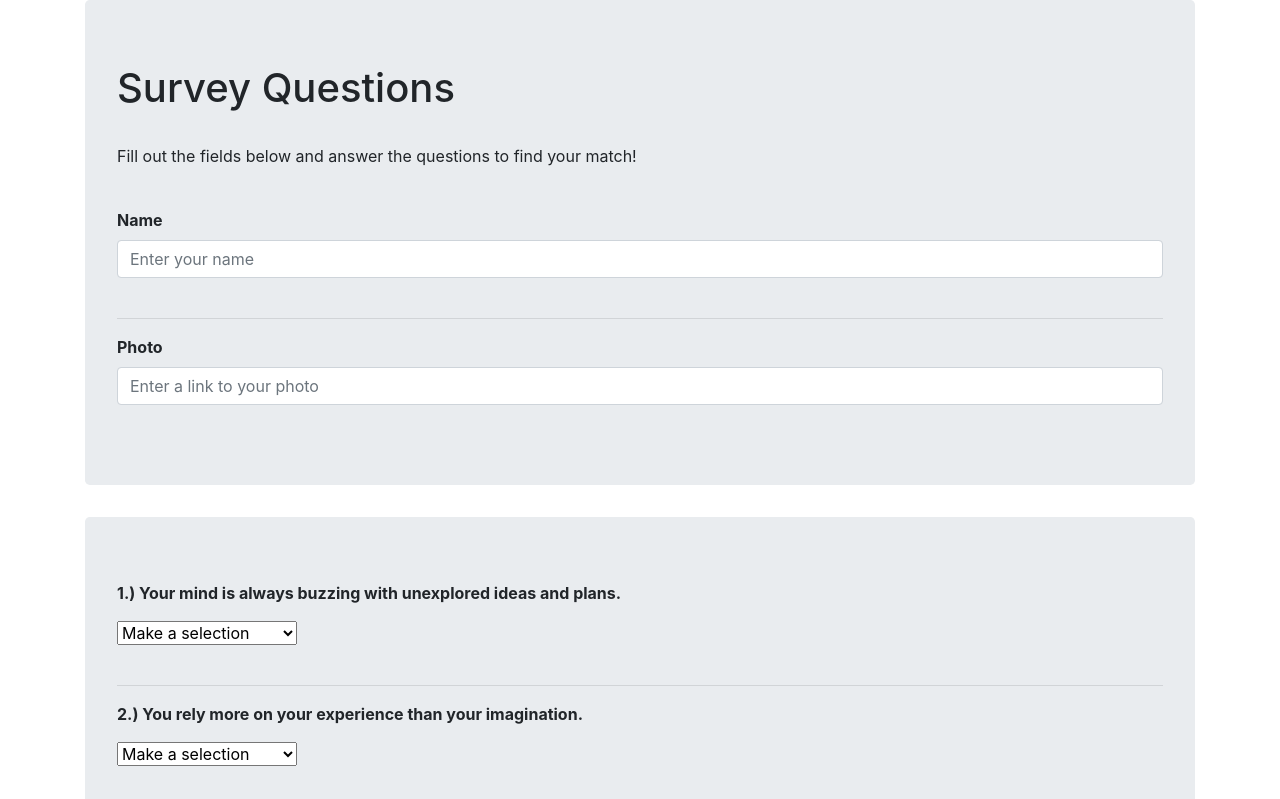
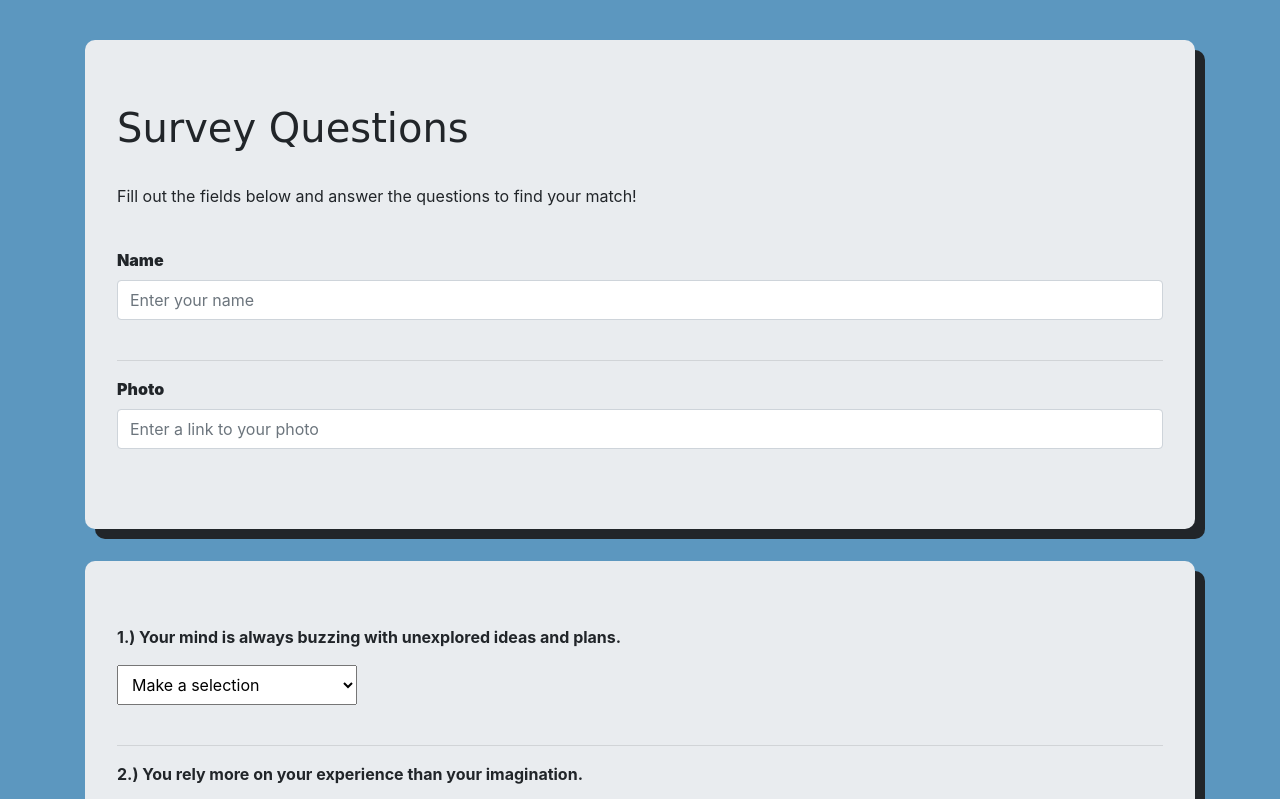
Before and after one commit to rlacon/FriendFinder, a website: page app/public/survey.html in a window 1280 px wide. Shown: the top 799 px of the page. Drawn offline with nearby package versions, Linux system fonts and the light colour scheme; a web font is replaced by a local one.

Commit message:
App will display name of friend user has matched with in modal upon clicking submit. Updated styling

```diff
--- /dev/null
+++ b/app/public/style.css
@@ -0,0 +1,46 @@
+body {
+    background-color: 	#5C97BF;
+    background-repeat: no-repeat;
+    background-attachment: fixed;
+}
+
+label {
+    font-weight: bold;
+
+}
+
+h1 {
+    font-family: 'Baloo Chettan', cursive;
+}
+
+.top {
+    margin-top: 40px;
+}
+
+.jumbotron {
+    border-radius: 10px;
+    box-shadow: 10px 10px;
+}
+
+.form-control {
+    height: 40px;
+}
+
+.chosen-select {
+    font-weight: normal;
+}
+
+option {
+    font-weight: bold;
+}
+
+select {
+    padding-left: 10px;
+    height: 40px;
+    width: 240px;
+}
+
+.btn-block {
+    height: 60px;
+    border: none;
+}
--- a/app/public/survey.html
+++ b/app/public/survey.html
@@ -9,12 +9,18 @@
     <link rel="stylesheet" href="https://stackpath.bootstrapcdn.com/font-awesome/4.7.0/css/font-awesome.min.css">
     <script src="https://code.jquery.com/jquery.js"></script>
     <script src="https://cdnjs.cloudflare.com/ajax/libs/twitter-bootstrap/4.3.1/js/bootstrap.bundle.min.js"></script>
+    <link rel="stylesheet" type="text/css" href="style.css">
+    <link href="https://fonts.googleapis.com/css?family=Baloo+Chettan&display=swap" rel="stylesheet">
+    <!-- Media Query -->
+    <meta name="viewport" content="width=device-width, initial-scale=1, shrink-to-fit=no">
+
+
 
 </head>
 
 <body>
 
-    <div class="container">
+    <div class="container top">
         <div class="jumbotron">
             <h1>Survey Questions</h1>
             <br>
@@ -44,6 +50,7 @@
                     <option value="4">4</option>
                     <option value="5">5 (Strongly Agree)</option>
                 </select>
+
                 <br><br>
                 <hr>
 
@@ -179,9 +186,8 @@
                                 <span aria-hidden="true">&times;</span>
                             </button>
                         </div>
-                        <div class="modal-body">
-                            ...
-                        </div>
+                        <div id="match-name"></div>
+                        <div id="match-img"></div>
                         <div class="modal-footer">
                             <button type="button" class="btn btn-secondary" data-dismiss="modal">Close</button>
                             <button type="button" class="btn btn-primary">Save changes</button>
@@ -189,11 +195,11 @@
                     </div>
                 </div>
             </div>
+            <br><br>
+            <a href="/api/friends" class="stretched-link">API Table Link</a><span style="color: lightslategray;"> |
+            </span><a href="https://github.com/rlacon/FriendFinder" class="stretched-link">Github Repo</a>
+        </div>
 
-        </div>
-        <a href="/api/friends" class="stretched-link">API Table Link</a><span style="color: lightslategray;"> |
-        </span><a href="https://github.com/rlacon/FriendFinder" class="stretched-link">Github Repo</a>
-        <br><br><br><br>
     </div>
 
 
@@ -249,6 +255,8 @@
 
                 $.post("/api/friends", newFriend,
                     function (data) {
+                        $("#match-name").text(data.name);
+                        $("#match-img").text("src", data.photo);
 
                         // Clear the form when submitting
                         $("#name").val("");
```
Also changed, not shown: app/public/index.html (+10 -3 lines), app/routing/apiRoutes.js (+4 -3 lines), app/public/images/city-background.jpg (added), app/public/images/dropdown-arrow.svg (added).
